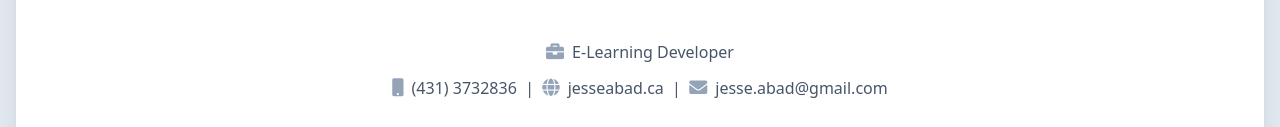
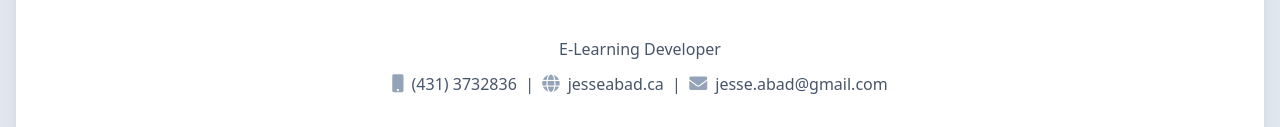
Before and after one commit to jesseabad/porfolio-tw, a plain HTML site: page index.html in a window 1280 px wide. Shown: the part 529-656 px from the top of the page. Drawn offline with nearby package versions, Linux system fonts and the light colour scheme.

Commit message:
Update index.html

```diff
--- a/index.html
+++ b/index.html
@@ -179,7 +179,7 @@
                                 Winnipeg,Manitoba
                             </div>
                             <div class="mb-2 text-blueGray-600 mt-10">
-                                <i class="fas fa-briefcase mr-2 text-lg text-blueGray-400"></i >E-Learning Developer
+                                E-Learning Developer
                             </div>
                             <div class="mb-2 text-blueGray-600">
                                 <i class="fas fa-mobile mr-2 text-lg text-blueGray-400"></i >(431) 3732836 &nbsp;|&nbsp;
```
